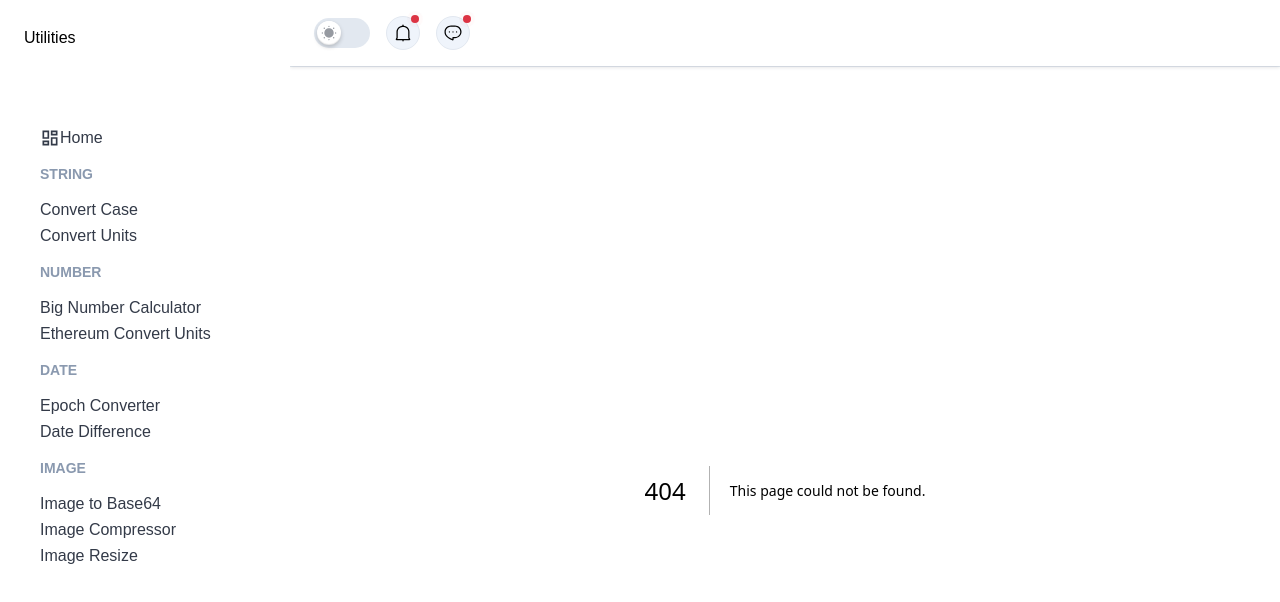
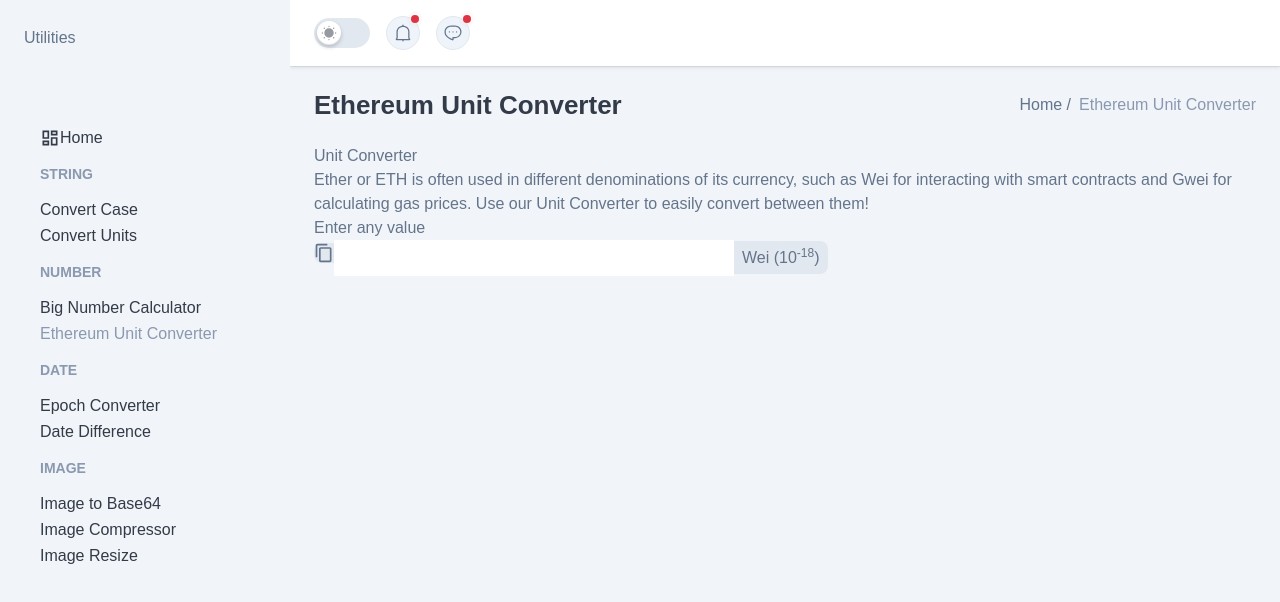
Before and after one commit to baotroy/utilities, a Next.js app: page /number/ethereum-unit-converter in a window 1280 px wide. Before the commit this address had no page. Shown: the top 602 px of the page. Built offline with nearby package versions, Linux system fonts and the light colour scheme; a web font is replaced by a local one.

Commit message:
add ether unit converter

```diff
--- a/app/date/utils.ts
+++ b/app/date/utils.ts
@@ -1,6 +1,16 @@
 import dayjs from "dayjs";
 import utc from "dayjs/plugin/utc";
 dayjs.extend(utc);
+
+enum TimestampUnit {
+  SECOND = "second",
+  MINUTE = "minute",
+  HOUR = "hour",
+  DAY = "day",
+  WEEK = "week",
+  MONTH = "month",
+  YEAR = "year",
+}
 
 type TimestampDifferenceType = {
     second: number;
@@ -36,13 +46,13 @@ const dateDiff = (timestamp: number): TimestampDifferenceType => {
   const now = dayjs();
   const then = dayjs(parseInt(s));
   return {
-    second: then.diff(now, "second", true),
-    minute: then.diff(now, "minute", true),
-    hour: then.diff(now, "hour", true),
-    day: then.diff(now, "day", true),
-    week: then.diff(now, "week", true),
-    month: then.diff(now, "month", true),
-    year: then.diff(now, "year", true),
+    second: then.diff(now, TimestampUnit.SECOND, true),
+    minute: then.diff(now, TimestampUnit.MINUTE, true),
+    hour: then.diff(now, TimestampUnit.HOUR, true),
+    day: then.diff(now, TimestampUnit.DAY, true),
+    week: then.diff(now, TimestampUnit.WEEK, true),
+    month: then.diff(now, TimestampUnit.MONTH, true),
+    year: then.diff(now, TimestampUnit.YEAR, true),
   };
 };
 
@@ -65,7 +75,7 @@ const convertSecondsToNearestUnit = (differences: TimestampDifferenceType): Near
     }
     return { value, unit, past };
   }
-  return { value: 0, unit: "second", past: false };
+  return { value: 0, unit: TimestampUnit.SECOND, past: false };
 };
 
 export const getRelativeTime = (timestamp: number): string => {
@@ -73,19 +83,19 @@ export const getRelativeTime = (timestamp: number): string => {
 
   let message = "";
 
-  if (unit === "second") {
+  if (unit === TimestampUnit.SECOND) {
     message = "a few seconds";
-  } else if (unit === "minute") {
+  } else if (unit === TimestampUnit.MINUTE) {
     message = `${value} minute${value > 1 ? "s" : ""}`;
-  } else if (unit === "hour") {
+  } else if (unit === TimestampUnit.HOUR) {
     message = `${value} hour${value > 1 ? "s" : ""}`;
-  } else if (unit === "day") {
+  } else if (unit === TimestampUnit.DAY) {
     message = `${value} day${value > 1 ? "s" : ""}`;
-  } else if (unit === "week") {
+  } else if (unit === TimestampUnit.WEEK) {
     message = `${value} week${value > 1 ? "s" : ""}`;
-  } else if (unit === "month") {
+  } else if (unit === TimestampUnit.MONTH) {
     message = `${value} month${value > 1 ? "s" : ""}`;
-  } else if (unit === "year") {
+  } else if (unit === TimestampUnit.YEAR) {
     message = `${value} year${value > 1 ? "s" : ""}`;
   }
 
--- /dev/null
+++ b/app/number/ethereum-unit-converter/page.tsx
@@ -0,0 +1,41 @@
+"use client";
+import Breadcrumb from "@/components/Breadcrumbs/Breadcrumb";
+import { MdContentCopy } from "react-icons/md";
+const EtherUnitConverter = () => {
+  return (
+    <>
+      <Breadcrumb />
+      <div>
+        Unit Converter
+        <p>
+          Ether or ETH is often used in different denominations of its currency,
+          such as Wei for interacting with smart contracts and Gwei for
+          calculating gas prices. Use our Unit Converter to easily convert
+          between them!
+        </p>
+        <div>Enter any value</div>
+        <div>
+          <div>
+            <span className="bg-stroke inline-block rounded-tl-lg rounded-bl-lg">
+              <MdContentCopy size={20} />
+            </span>
+            <input
+              id="wei"
+              type="text"
+              className="w-100  p-1.5 outline-none"
+              defaultValue=""
+            />
+            <label
+              htmlFor="wei"
+              className="p-2 bg-stroke rounded-tr-lg rounded-br-lg"
+            >
+              Wei (10<sup>-18</sup>)
+            </label>
+          </div>
+        </div>
+      </div>
+    </>
+  );
+};
+
+export default EtherUnitConverter;
--- a/menus/index.tsx
+++ b/menus/index.tsx
@@ -55,9 +55,9 @@ const menus: menuProps[] = [
         icon: null,
       },
       {
-        label: "Ethereum Convert Units",
+        label: "Ethereum Unit Converter",
         // slug: "ethereum-convert-units",
-        href: "/number/ethereum-convert-units",
+        href: "/number/ethereum-unit-converter",
         icon: null,
       },
     ],
@@ -84,19 +84,19 @@ const menus: menuProps[] = [
     items: [
       {
         label: "Image To Base64",
-        slug: "image-to-base64",
+        // slug: "image-to-base64",
         href: "/image/image-to-base64",
         icon: null,
       },
       {
         label: "Image Compressor",
-        slug: "image-compressor",
+        // slug: "image-compressor",
         href: "/image/image-compressor",
         icon: null,
       },
       {
         label: "Image Resize",
-        slug: "image-resize",
+        // slug: "image-resize",
         href: "/image/image-resize",
         icon: null,
       },
```
